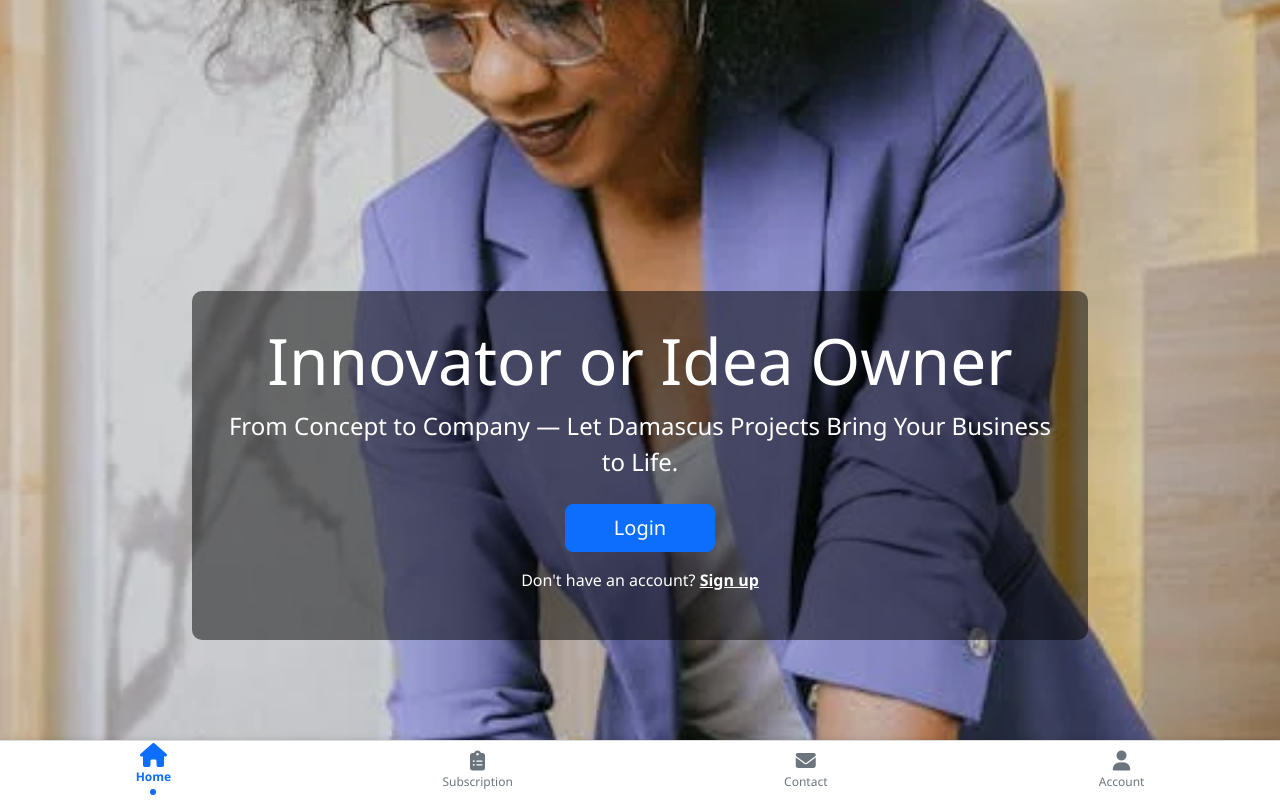
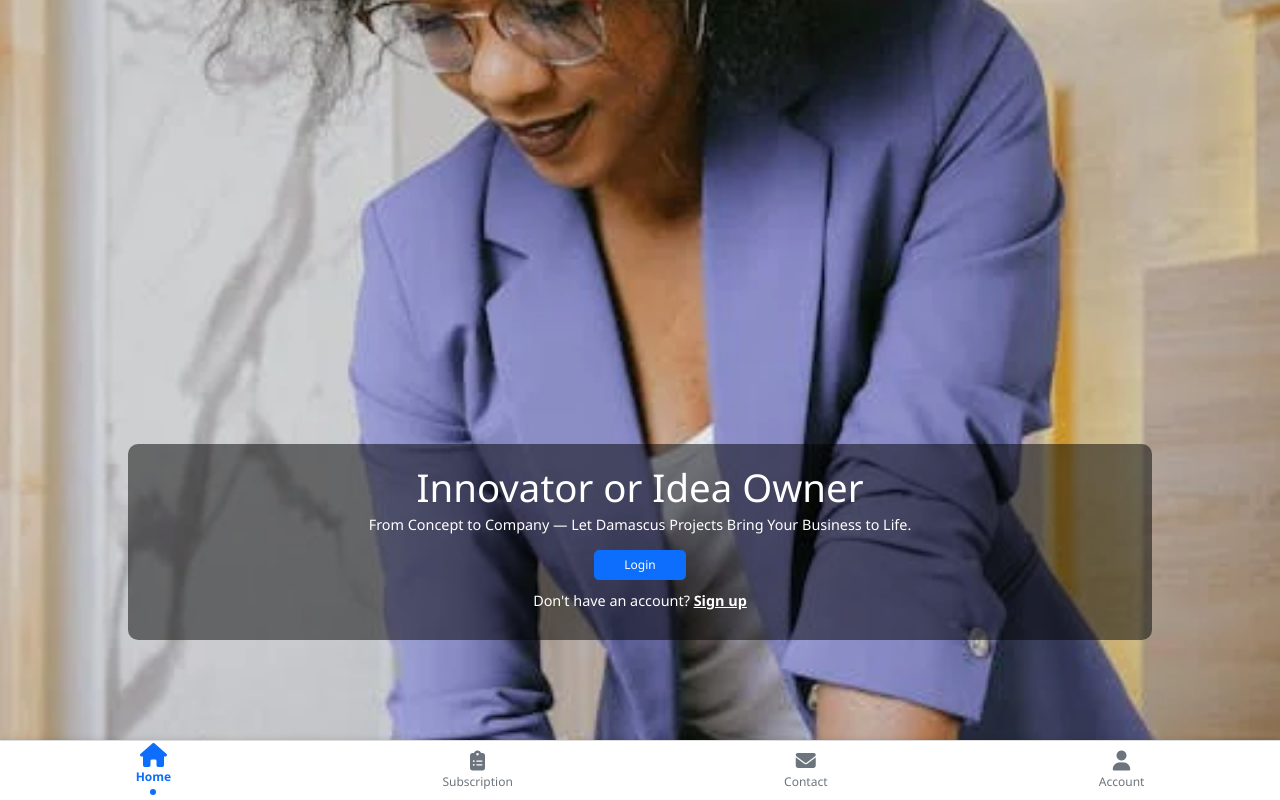
Before and after one commit to Abuqataada/damascusapp, a Flask app: page / in a window 1280 px wide. Run offline with Flask 3, Linux system fonts and the light colour scheme.

Commit message:
fixed the carousel-caption font size

```diff
--- a/static/css/dashboard.css
+++ b/static/css/dashboard.css
@@ -195,6 +195,7 @@
   left: 0;
   width: 100%;
   height: 100vh;
+  font-size: 1.5rem;
 }
 
 .carousel-inner,
@@ -214,14 +215,10 @@
 
 /* Content positioning */
 .carousel-caption {
-
-
-
-
   position: absolute;
-  right: 15%;
+  right: 10%;
   bottom: 20%;
-  left: 15%;
+  left: 10%;
   padding-top: 1.25rem;
   padding-bottom: 1.25rem;
   color: #fff;
--- a/templates/index.html
+++ b/templates/index.html
@@ -11,6 +11,7 @@
       padding: 0;
       overflow-x: hidden;
       padding-bottom: 60px; /* Adjust based on navbar height */
+      font-size: 0.6rem;
     }
   </style>
 {% endblock %}
```
